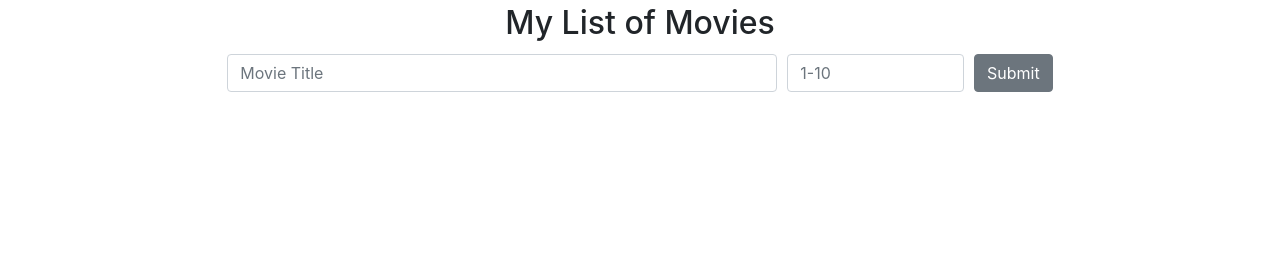
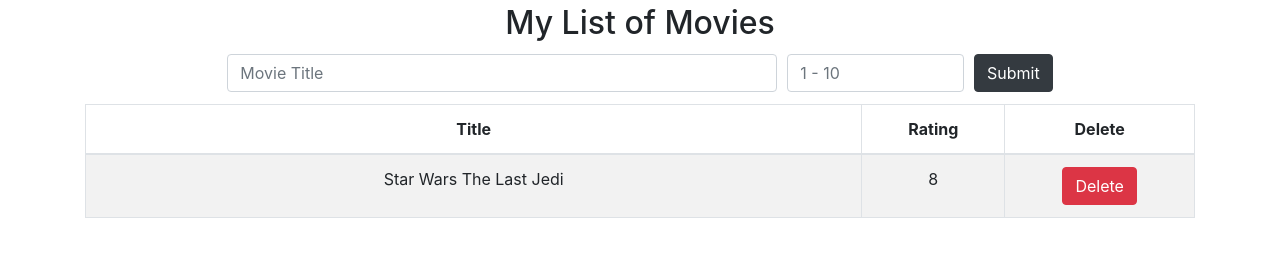
Before and after one commit to JH--/my_rithm, a plain HTML site: page intermediate_javaScript_part_2/jQuery_list_page/index.html in a window 1280 px wide. Drawn offline with nearby package versions, Linux system fonts and the light colour scheme.

Commit message:
the table is ready for input

```diff
--- a/intermediate_javaScript_part_2/jQuery_list_page/index.html
+++ b/intermediate_javaScript_part_2/jQuery_list_page/index.html
@@ -18,17 +18,35 @@
 				<input type="text" class="form-control" id="movieTitle" placeholder="Movie Title">
 			</div>
 			<div class="col-sm-2 my-1">
-				<input type="text" class="form-control" id="movieRating" placeholder="1-10">
+				<input type="text" class="form-control" id="movieRating" placeholder="1 - 10">
 			</div>
 			<div class="col-auto my-1">
-				<button type="submit" class="btn btn-secondary">Submit</button>
+				<button type="submit" class="btn btn-dark">Submit</button>
 			</div>
 		</div>
 		</form>
-
+		<div class="row">
+			<div class="col-12 my-2">
+				<table class="table table-striped table-bordered">
+					<thead>
+						<tr>
+							<th scope="col" style="width: 70%" class="text-center">Title</th>
+							<th scope="col" class="text-center">Rating</th>
+							<th scope="col" class="text-center">Delete</th>
+						</tr>
+					</thead>
+					<tbody>
+						<td class="text-center">Star Wars The Last Jedi</td>
+						<td class="text-center">8</td>
+						<td class="text-center"><button type="button" class="btn btn-danger" id="delete">Delete</button></td>
+					</tbody>
+				</table>
+			</div>
+		</div>
 	</div>
 	<script src="https://code.jquery.com/jquery-3.2.1.slim.min.js" integrity="sha384-KJ3o2DKtIkvYIK3UENzmM7KCkRr/rE9/Qpg6aAZGJwFDMVNA/GpGFF93hXpG5KkN" crossorigin="anonymous"></script>
 	<script src="https://cdnjs.cloudflare.com/ajax/libs/popper.js/1.12.9/umd/popper.min.js" integrity="sha384-ApNbgh9B+Y1QKtv3Rn7W3mgPxhU9K/ScQsAP7hUibX39j7fakFPskvXusvfa0b4Q" crossorigin="anonymous"></script>
 	<script src="https://maxcdn.bootstrapcdn.com/bootstrap/4.0.0/js/bootstrap.min.js" integrity="sha384-JZR6Spejh4U02d8jOt6vLEHfe/JQGiRRSQQxSfFWpi1MquVdAyjUar5+76PVCmYl" crossorigin="anonymous"></script>
+	<script src="app.js"></script>
 </body>
 </html>
```
